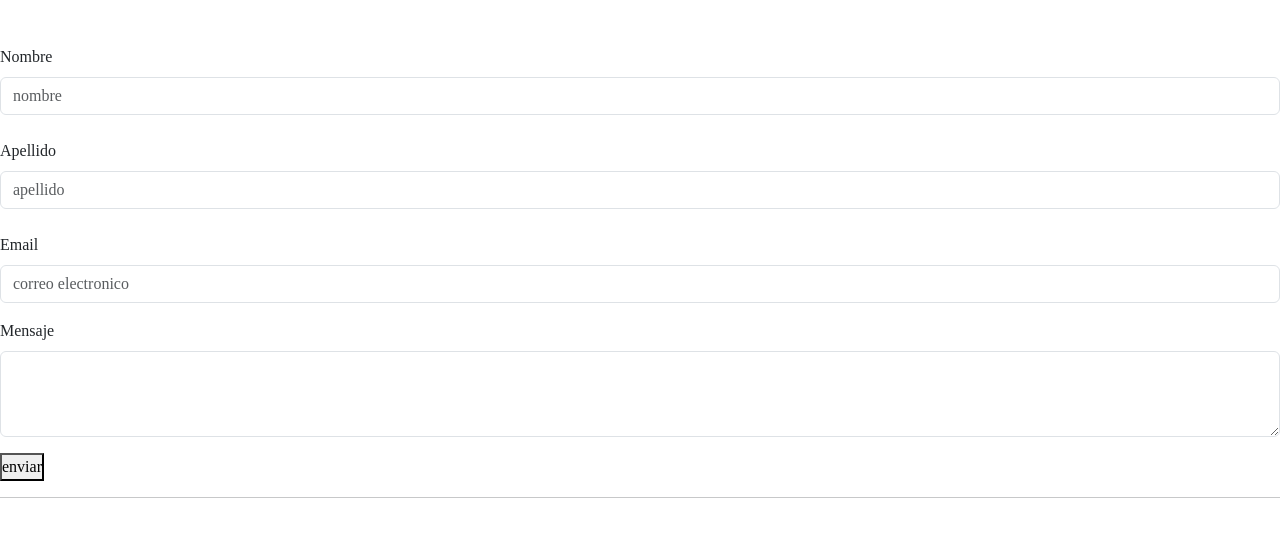
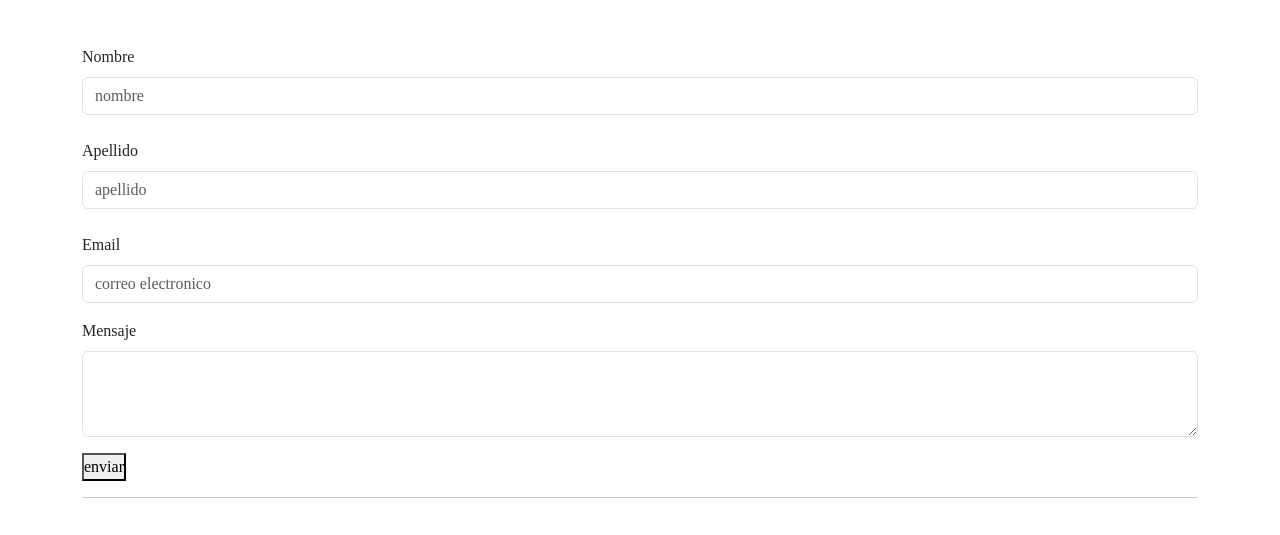
Before and after one commit to abrilybanez/naolam_distribuidora, a plain HTML site: page pages/contacto.html in a window 1280 px wide. Shown: the part 79-614 px from the top of the page. Drawn offline with nearby package versions, Linux system fonts and the light colour scheme.

Commit message:
agrege con container en el form de contacto

```diff
--- a/pages/contacto.html
+++ b/pages/contacto.html
@@ -41,7 +41,7 @@
             </div>
           </nav>
 </header>
-    <form class="mt-5">
+    <form class=" container mt-5">
 
         <div class="mb-3 scale-up-center">
           <label for="exampleFormControlInput1" class="form-label">Nombre</label>
```
